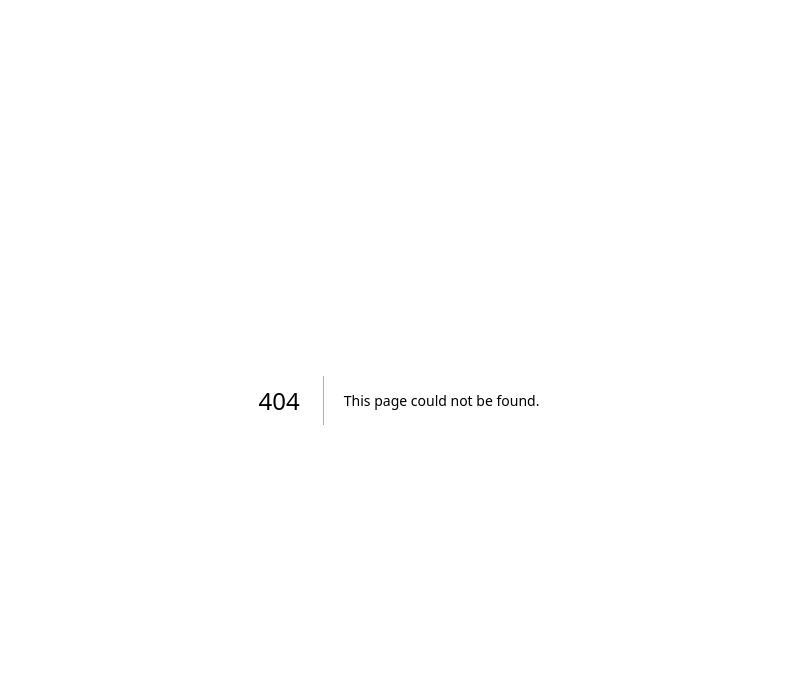
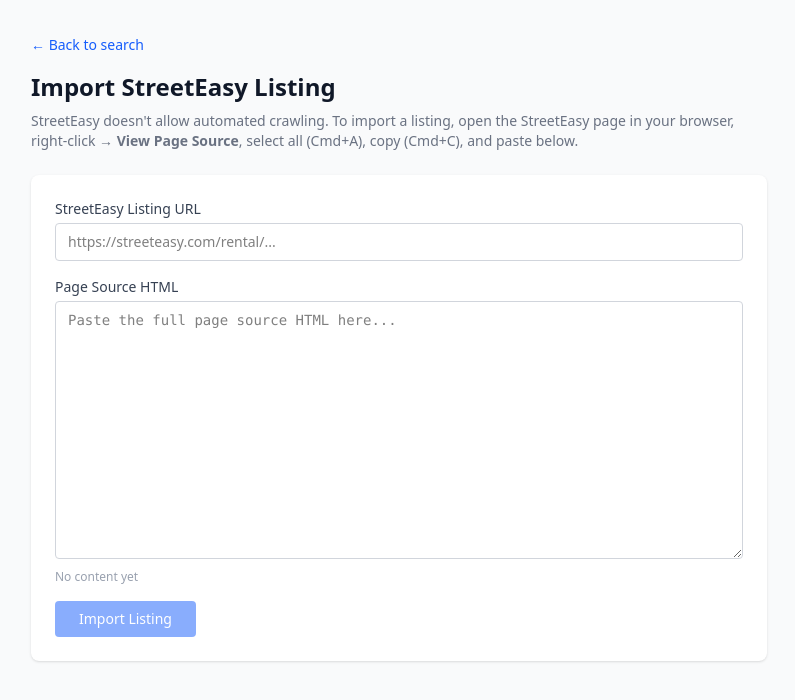
Before and after one commit to yikesaxe/Hunter, a Next.js app: page /import in a window 1280 px wide. Before the commit this address had no page. Shown: the top 700 px of the page, without its empty margins (241-1036 px from the left). Built offline with nearby package versions, Linux system fonts and the light colour scheme.

Commit message:
feat: add StreetEasy import UI page with paste form
- Add /import page with URL input and HTML textarea
- Shows parsed results after successful import
- Link to import page from main search page header
- Much easier than curl — just paste page source in the browser

```diff
--- /dev/null
+++ b/src/app/import/page.tsx
@@ -0,0 +1,145 @@
+"use client";
+
+import { useState, FormEvent } from "react";
+import Link from "next/link";
+
+interface ImportResult {
+  success: boolean;
+  normalizedListingId?: string;
+  parsed?: {
+    title: string;
+    address: string;
+    neighborhood: string | null;
+    borough: string | null;
+    rentGross: number | null;
+    bedrooms: number | null;
+    bathrooms: number | null;
+    brokerFee: boolean | null;
+  };
+  error?: string;
+}
+
+export default function ImportPage() {
+  const [url, setUrl] = useState("");
+  const [html, setHtml] = useState("");
+  const [loading, setLoading] = useState(false);
+  const [result, setResult] = useState<ImportResult | null>(null);
+
+  async function handleSubmit(e: FormEvent) {
+    e.preventDefault();
+    setLoading(true);
+    setResult(null);
+
+    try {
+      const res = await fetch("/api/import/streeteasy", {
+        method: "POST",
+        headers: { "Content-Type": "application/json" },
+        body: JSON.stringify({ url, html }),
+      });
+      const data = await res.json();
+      setResult(data);
+    } catch (err) {
+      setResult({ success: false, error: "Request failed" });
+    } finally {
+      setLoading(false);
+    }
+  }
+
+  return (
+    <main className="min-h-screen bg-gray-50">
+      <div className="max-w-3xl mx-auto px-4 py-8">
+        <Link href="/" className="text-blue-600 hover:underline text-sm mb-4 inline-block">
+          &larr; Back to search
+        </Link>
+
+        <h1 className="text-2xl font-bold text-gray-900 mb-2">Import StreetEasy Listing</h1>
+        <p className="text-gray-500 text-sm mb-6">
+          StreetEasy doesn&apos;t allow automated crawling. To import a listing, open the
+          StreetEasy page in your browser, right-click &rarr; <strong>View Page Source</strong>,
+          select all (Cmd+A), copy (Cmd+C), and paste below.
+        </p>
+
+        <form onSubmit={handleSubmit} className="bg-white rounded-lg shadow p-6 space-y-4">
+          <div>
+            <label className="block text-sm font-medium text-gray-700 mb-1">
+              StreetEasy Listing URL
+            </label>
+            <input
+              type="url"
+              required
+              placeholder="https://streeteasy.com/rental/..."
+              value={url}
+              onChange={(e) => setUrl(e.target.value)}
+              className="w-full border border-gray-300 rounded px-3 py-2 text-sm focus:outline-none focus:ring-2 focus:ring-blue-500"
+            />
+          </div>
+
+          <div>
+            <label className="block text-sm font-medium text-gray-700 mb-1">
+              Page Source HTML
+            </label>
+            <textarea
+              required
+              rows={12}
+              placeholder="Paste the full page source HTML here..."
+              value={html}
+              onChange={(e) => setHtml(e.target.value)}
+              className="w-full border border-gray-300 rounded px-3 py-2 text-sm font-mono focus:outline-none focus:ring-2 focus:ring-blue-500"
+            />
+            <p className="text-xs text-gray-400 mt-1">
+              {html.length > 0
+                ? `${(html.length / 1024).toFixed(0)} KB pasted`
+                : "No content yet"}
+            </p>
+          </div>
+
+          <button
+            type="submit"
+            disabled={loading || !html || !url}
+            className="bg-blue-600 text-white px-6 py-2 rounded text-sm font-medium hover:bg-blue-700 disabled:opacity-50 transition-colors"
+          >
+            {loading ? "Importing..." : "Import Listing"}
+          </button>
+        </form>
+
+        {result && (
+          <div
+            className={`mt-6 p-4 rounded-lg ${
+              result.success ? "bg-green-50 border border-green-200" : "bg-red-50 border border-red-200"
+            }`}
+          >
+            {result.success ? (
+              <div>
+                <p className="font-medium text-green-800 mb-2">Listing imported successfully!</p>
+                <div className="text-sm text-green-700 space-y-1">
+                  <p>Title: {result.parsed?.title}</p>
+                  <p>Address: {result.parsed?.address}</p>
+                  {result.parsed?.neighborhood && (
+                    <p>Neighborhood: {result.parsed.neighborhood}, {result.parsed.borough}</p>
+                  )}
+                  {result.parsed?.rentGross && (
+                    <p>Rent: ${result.parsed.rentGross.toLocaleString()}/mo</p>
+                  )}
+                  {result.parsed?.bedrooms != null && (
+                    <p>
+                      {result.parsed.bedrooms === 0 ? "Studio" : `${result.parsed.bedrooms} bed`}
+                      {result.parsed?.bathrooms != null && ` / ${result.parsed.bathrooms} bath`}
+                    </p>
+                  )}
+                </div>
+                <Link
+                  href="/"
+                  className="inline-block mt-3 text-blue-600 hover:underline text-sm"
+                >
+                  View in search results &rarr;
+                </Link>
+              </div>
+            ) : (
+              <p className="text-red-800">Error: {result.error}</p>
+            )}
+          </div>
+        )}
+      </div>
+    </main>
+  );
+}
--- a/src/app/page.tsx
+++ b/src/app/page.tsx
@@ -68,8 +68,18 @@
   return (
     <main className="min-h-screen bg-gray-50">
       <div className="max-w-4xl mx-auto px-4 py-8">
-        <h1 className="text-3xl font-bold text-gray-900 mb-2">Hunter</h1>
-        <p className="text-gray-500 mb-6">NYC Apartment Listings Aggregator</p>
+        <div className="flex justify-between items-start mb-6">
+          <div>
+            <h1 className="text-3xl font-bold text-gray-900 mb-2">Hunter</h1>
+            <p className="text-gray-500">NYC Apartment Listings Aggregator</p>
+          </div>
+          <Link
+            href="/import"
+            className="bg-gray-100 text-gray-700 px-4 py-2 rounded text-sm hover:bg-gray-200 transition-colors"
+          >
+            Import StreetEasy
+          </Link>
+        </div>
 
         {/* Search Form */}
         <form
```
